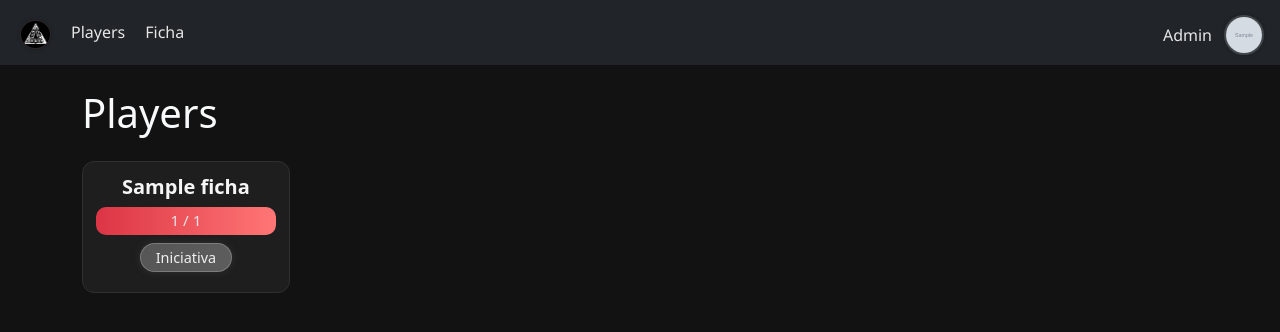
After one commit to iamtwobe/armagedom-rpg, a Flask app: page /admin/iniciativas in a window 1280 px wide. The commit adds this page. Shown: the top 332 px of the page. Run offline with Flask 3, Linux system fonts and the light colour scheme; a user stored in the database is signed in; tables that the repository leaves empty hold one stand-in row (values such as "Sample post"); grey boxes marked "Sample" are stand-in pictures; parts of the project's set-up code (start-up, migrations or seed data) failed here and were passed over.

Commit message:
wip: admin panel + minor fixes

```diff
--- a/src/app/routes.py
+++ b/src/app/routes.py
@@ -5,6 +5,7 @@ from src.app.forms import FormLogin, FormSignup, FormEditProfile, FormLinkDiscor
 from flask_login import login_user, logout_user, login_required, current_user
 from src.utils.send_dm_discord import send_dm_to_user
 from datetime import datetime, timedelta
+from functools import wraps
 from PIL import Image
 import os
 
@@ -392,6 +393,7 @@ def update_hp(id_ficha):
     return jsonify({"success": True, "vida_atual": ficha.vida_atual})
 
 @app.route('/api/update_config/<id_ficha>', methods=["POST"])
+@login_required
 def update_config(id_ficha):
     ficha = Ficha.query.filter_by(uuid=id_ficha).first()
     if not ficha:
@@ -409,13 +411,60 @@ def update_config(id_ficha):
     flash('Ficha atualizada com sucesso.', 'alert-success')
     return redirect(url_for('ficha_view', id_ficha=id_ficha))
 
-@app.route('/admin/ficha/<int:id>')
+@app.route('/api/fichas/status', methods=["GET"])
+def _get_fichas_status():
+    fichas = Ficha.query.with_entities(Ficha.id, Ficha.nome_personagem, Ficha.vida_atual, Ficha.vida_maxima).all()
+
+    data = [
+        {
+            "id": f.id, "nome_personagem": f.nome_personagem,
+            "vida_atual": f.vida_atual, "vida_maxima": f.vida_maxima
+        }
+        for f in fichas
+    ]
+    return jsonify(data)
+
+def admin_required(func):
+    @wraps(func)
+    def wrapper(*args, **kwargs):
+        if not current_user.is_admin:
+            flash('Você não tem permissão para acessar essa página.', 'alert-danger')
+            return redirect(url_for('home'))
+        return func(*args, **kwargs)
+    return wrapper
+
+@app.route('/admin/routes')
 @login_required
-def admin_ficha(id):
-    if not current_user.is_admin:
-        return redirect(url_for('home'))
-    ficha = Ficha.query.get_or_404(id)
-    return render_template('admin/admin_ficha.html', ficha=ficha)
+@admin_required
+def admin_routes():
+    return render_template('admin/admin_routes.html')
+
+@app.route('/admin/fichas')
+@login_required
+@admin_required
+def admin_fichas():
+    fichas = Ficha.query.order_by().all()
+    return render_template('admin/admin_fichas.html', fichas=fichas)
+
+@app.route('/admin/iniciativas')
+@login_required
+@admin_required
+def admin_iniciativas():
+    fichas = Ficha.query.all()
+    return render_template('admin/admin_iniciativas.html', fichas=fichas)
+
+@app.route('/admin/levels')
+@login_required
+@admin_required
+def admin_levels():
+    fichas = Ficha.query.all()
+    return render_template('admin/admin_levels.html', fichas=fichas)
+
+@app.route('/admin/console')
+@login_required
+@admin_required
+def admin_console():
+    return render_template('admin/admin_console.html')
 
 @app.route('/server_status')
 def server_status():
--- /dev/null
+++ b/src/app/templates/admin/admin_iniciativas.html
@@ -0,0 +1,118 @@
+{% extends "base.html" %}
+
+{% block head %}
+
+<style>
+.iniciativa-tag {
+    display: inline-block;
+    font-size: 0.9rem;
+    font-weight: 500;
+    color: #f0f0f0;
+    background: linear-gradient(90deg, rgba(255, 255, 255, 0.25), rgba(211, 211, 211, 0.35));
+    border: 1px solid rgba(185, 185, 185, 0.35);
+    border-radius: 9999px;
+    padding: 0.3rem 0.9rem;
+    margin-top: 0.35rem;
+    text-align: center;
+    box-shadow: 0 0 8px rgba(99, 99, 99, 0.25);
+    transition: all 0.25s ease;
+}
+
+.hp-box {
+      position: relative;
+      background: #2c2c2c;
+      border-radius: 10px;
+      overflow: hidden;
+      width: 220px;
+      height: 28px;
+      display: flex;
+      align-items: center;
+      justify-content: center;
+  }
+
+.hp-bar {
+      position: absolute;
+      top: 0;
+      left: 0;
+      height: 100%;
+      background: linear-gradient(90deg, #dc3545, #ff7675);
+      border-radius: 8px;
+      transition: width 0.4s ease;
+      z-index: 1;
+  }
+
+.hp-display {
+      position: relative;
+      z-index: 2;
+      font-weight: 500;
+      color: #e6e6e6;
+      font-size: 0.95rem;
+  }
+</style>
+
+{% endblock %}
+
+{% block body %}
+<div class="container py-4">
+  <h1 class="text-light mb-4">Players</h1>
+
+  <div class="players-grid">
+    {% for ficha in fichas %}
+    <div class="player-card" data-ficha-id="{{ ficha.id }}">
+      <div class="player-info">
+        <h5 class="username">{{ ficha.nome_personagem }}</h5>
+        <div class="d-flex align-items-center gap-2 mt-2">
+          <div class="hp-box">
+            <div class="hp-bar"></div>
+            <div class="hp-display">
+              <span class="hp-atual">{{ ficha.vida_atual or 0 }}</span> /
+              <span class="hp-max">{{ ficha.vida_maxima or 0 }}</span>
+            </div>
+          </div>
+        </div>
+        <h5 class="iniciativa-tag mt-2">
+          Iniciativa
+        </h5>
+      </div>
+    </div>
+    {% endfor %}
+  </div>
+</div>
+
+<script>
+document.addEventListener('DOMContentLoaded', () => {
+  const cards = document.querySelectorAll('.player-card');
+
+  function updateHpBars(fichas) {
+    fichas.forEach(f => {
+      const card = document.querySelector(`.player-card[data-ficha-id="${f.id}"]`);
+      if (!card) return;
+      const hpAt = card.querySelector('.hp-atual');
+      const hpMax = card.querySelector('.hp-max');
+      const hpBar = card.querySelector('.hp-bar');
+
+      const cur = parseInt(f.vida_atual || 0);
+      const max = parseInt(f.vida_maxima || 0);
+      const percent = max > 0 ? Math.max(0, Math.min(100, (cur / max) * 100)) : 0;
+
+      hpAt.textContent = cur;
+      hpMax.textContent = max;
+      hpBar.style.width = percent + "%";
+    });
+  }
+
+  async function refresh() {
+    try {
+      const res = await fetch('/api/fichas/status');
+      const fichas = await res.json();
+      updateHpBars(fichas);
+    } catch (e) {
+      console.error('Erro ao atualizar HP:', e);
+    }
+  }
+
+  setInterval(refresh, 15000);
+  refresh();
+});
+</script>
+{% endblock %}
--- a/src/app/templates/base.html
+++ b/src/app/templates/base.html
@@ -34,10 +34,16 @@
         <li class="nav-item me-1 mt-1">
           <a class="nav-link" href="{{ url_for('ficha_load') }}">Ficha</a>
         </li>
+
       </ul>
 
       <ul class="navbar-nav mb-2 mb-lg-0">
         {% if current_user.is_authenticated %}
+        {% if current_user.is_admin %}
+        <li class="nav-item me-1 mt-1">
+          <a class="nav-link" href="{{ url_for('admin_routes') }}">Admin</a>
+        </li>
+        {% endif %}
         <li class="nav-item dropdown me-1 mt-1" style="list-style: none;">
           <a class="nav-link dropdown-toggle p-0" role="button" data-bs-toggle="dropdown" aria-expanded="false">
             <img src="{{ url_for('static', filename='profile_pictures/{}'.format(current_user.profile_picture)) }}"
@@ -90,6 +96,11 @@
           <li class="nav-item">
             <a class="nav-link" href="{{ url_for('ficha_load') }}">Ficha</a>
           </li>
+          {% if not current_user.is_admin %}
+          <li class="nav-item">
+            <a class="nav-link" href="{{ url_for('admin_routes') }}">Admin</a>
+          </li>
+          {% endif %}
         </ul>
 
         <hr class="border-secondary">
--- a/src/app/templates/ficha/ficha.html
+++ b/src/app/templates/ficha/ficha.html
@@ -329,6 +329,9 @@ document.addEventListener('DOMContentLoaded', () => {
     let cur = toInt(hpAt);
     const max = toInt(hpMax);
     const newHp = Math.min(max, Math.max(0, cur + amount));
+    if (hpAt.textContent == newHp) {
+      return
+    }
     hpAt.textContent = newHp;
     updateHpBar();
     syncHpWithServer(newHp);
--- a/src/app/templates/players.html
+++ b/src/app/templates/players.html
@@ -18,7 +18,7 @@
       <div class="player-info">
         <h5 class="username">{{ user.username }}</h5>
         {% if user.is_admin %}
-          <span class="badge-role">Mestre</span>
+          <span class="badge-role mt-2">Mestre</span>
         {% elif user.ficha %}
           {% if user.ficha.visible %}
             <a href="{{ url_for('ficha_view', id_ficha=user.ficha.uuid) }}" class="character-tag clickable">
--- a/src/bot/__init__.py
+++ b/src/bot/__init__.py
@@ -55,12 +55,12 @@ async def _change_status(_status: str = None):
     if _status:
         status = [_status]
     else:
-        statuses = ['A minha criadora']
+        statuses = ['Aguardando o fim.']
         status = random.choice(statuses)
 
     activity = discord.Activity(type=discord.ActivityType.watching,
-                                name=f'{status} | by iamtwobe',
-                                state='https://linktr.ee/iamtwobe',)
+                                name=f'{status}',
+                                state='by iamtwobe',)
     await bot.change_presence(activity=activity, status=discord.Status.online)
 
 
--- a/src/bot/_tasks.py
+++ b/src/bot/_tasks.py
@@ -21,7 +21,7 @@ async def _change_player_names(bot):
         _member_cache = []
 
         with app.app_context():
-            users_list = User.query.filter(User.discord_id.isnot(None)).all()
+            users_list = User.query.filter(User.discord_id.isnot(None), User.is_admin.isnot(True)).all()
 
             for user in users_list:
                 if not user.ficha:
```
Also changed, not shown: src/app/templates/admin/admin_fichas.html (added, +105 -0 lines), src/app/templates/admin/admin_routes.html (added, +20 -0 lines), src/app/templates/admin/admin_console.html (added), src/app/templates/admin/admin_levels.html (added).
